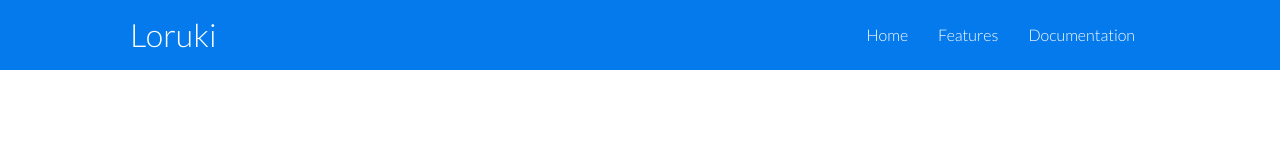
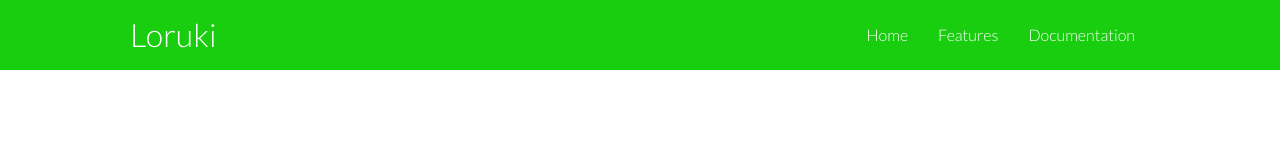
Before and after one commit to leo18mlm/Another-webpage-project, a plain HTML site: page index.html in a window 1280 px wide. Drawn offline with Linux system fonts and the light colour scheme.

Commit message:
Change bakcground-color

```diff
--- a/style.css
+++ b/style.css
@@ -34,7 +34,7 @@ img {
   width: 100%;
 }
 .navbar {
-  background-color: #047aed;
+  background-color: #19ce0f;
   color: #fff;
   height: 70px;
 }
```
